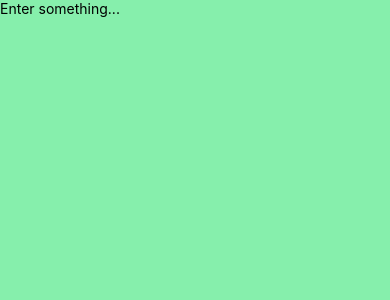
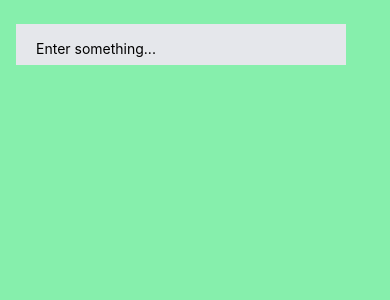
Before and after one commit to niyomugaboetiene/react-native-with-tailwindcss, a React Native app: screen / in a window 390 px wide. Shown: the top 300 px of the page. Built offline with nearby package versions, Linux system fonts and the light colour scheme.

Commit message:
react-native: integrating tailwindcss

```diff
--- a/components/chapter 1/textInput.tsx
+++ b/components/chapter 1/textInput.tsx
@@ -7,7 +7,7 @@ export default function TextInputs() {
   return (
     <View className="w-full bg-green-300 min-h-screen flex-1">
         <TextInput
-        className="max-w-md justify-center items-ce"
+        className="bg-gray-200 pt-4 mt-6 me-[200px] pe-4 ms-4 px-5 py-2 w-[330px] "
            placeholder="Enter something..."
            onChangeText={setName}
 
```
